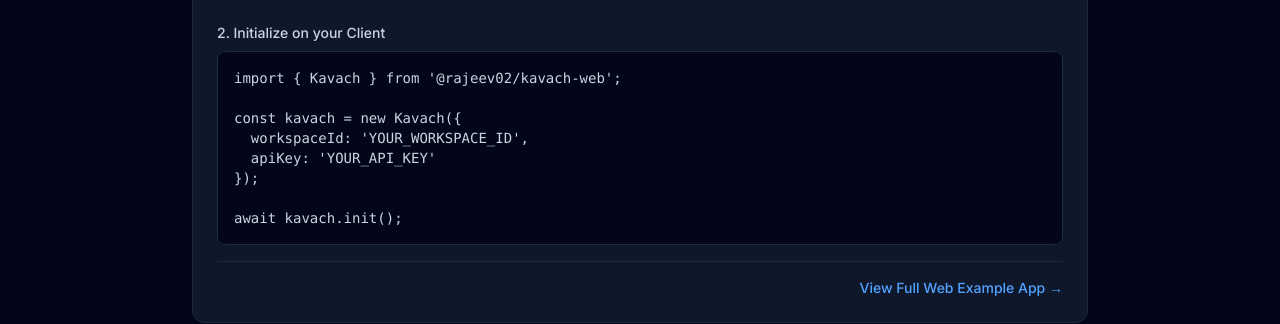
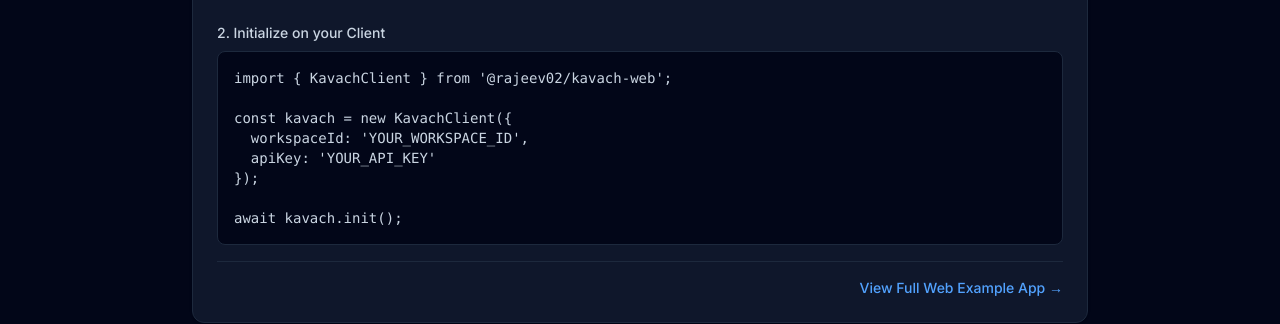
Before and after one commit to Rajeev02/kavach-playground, a Next.js app in the folder apps/playground/: page / in a window 1280 px wide. Shown: the part 605-929 px from the top of the page. Built offline with nearby package versions, Linux system fonts and the light colour scheme; no server answers.

Commit message:
fix: update Kavach import to KavachClient matching live NPM package

```diff
--- a/apps/playground/src/components/SDKTabs.tsx
+++ b/apps/playground/src/components/SDKTabs.tsx
@@ -50,9 +50,9 @@
                 <div className="bg-slate-950 text-slate-300 p-4 rounded-lg font-mono text-sm overflow-x-auto border border-slate-800">
                   <pre>
                     <code>
-{`import { Kavach } from '@rajeev02/kavach-web';
+{`import { KavachClient } from '@rajeev02/kavach-web';
 
-const kavach = new Kavach({
+const kavach = new KavachClient({
   workspaceId: '${workspaceId}',
   apiKey: '${apiKey}'
 });
```
Also changed, not shown: 1 other file (tests, documents, lock files or other folders).
